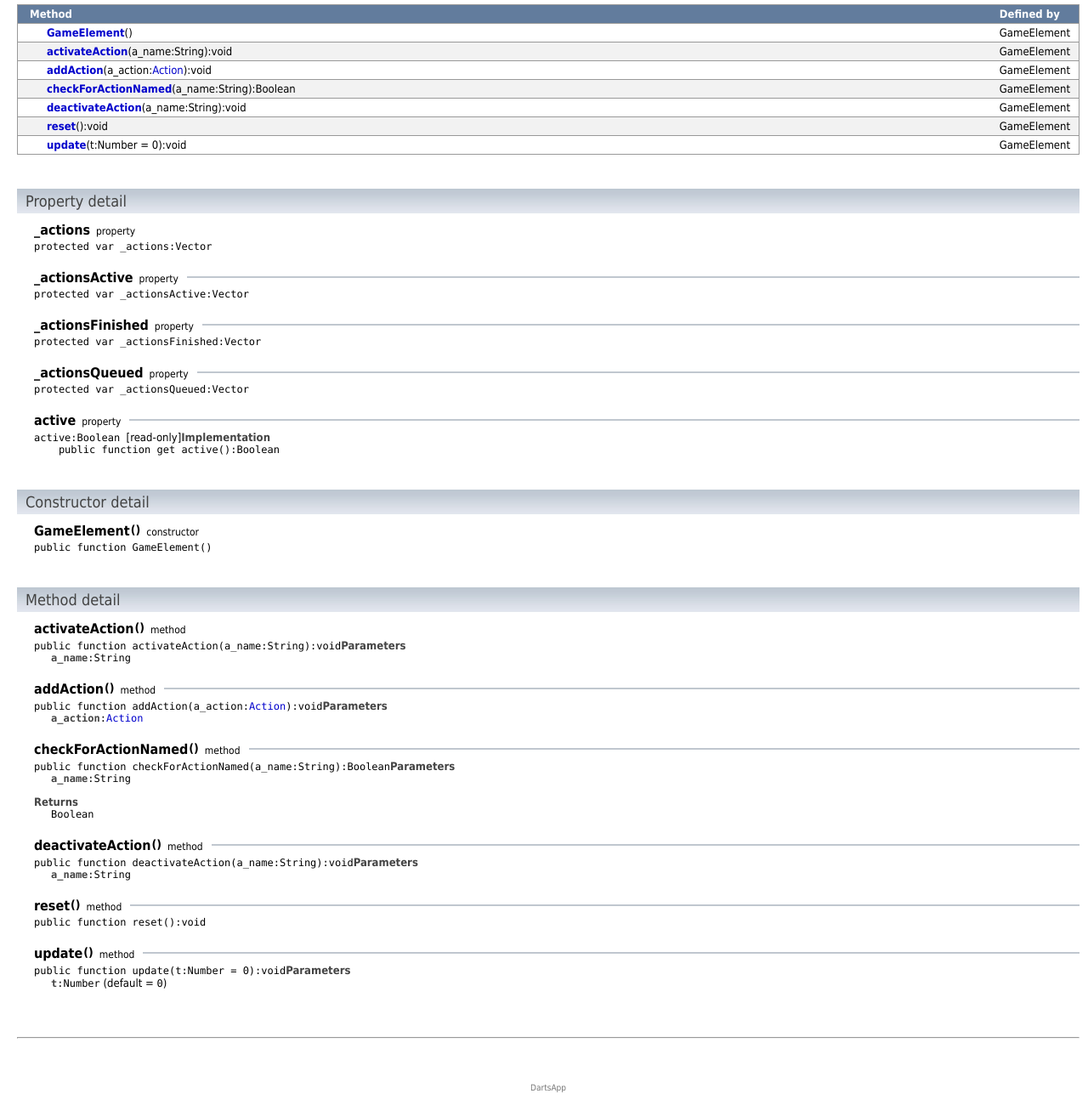
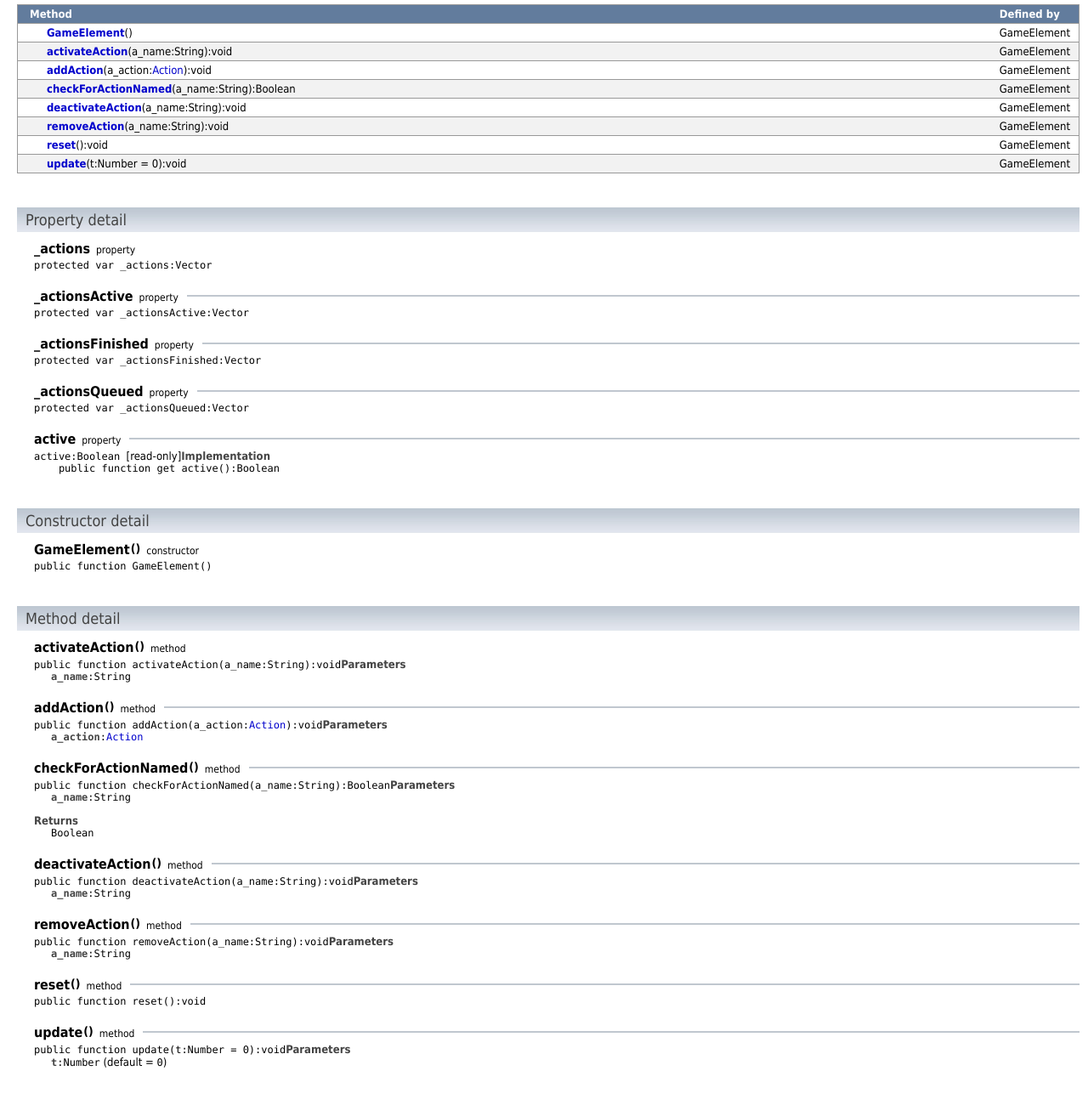
Before and after one commit to sdost/monsterproof-engine, a plain HTML site: page source/docs/com/bored/games/objects/GameElement.html in a window 1280 px wide. Shown: the part 620-1920 px from the top of the page at 85% size. Drawn offline with Linux system fonts and the light colour scheme.

Commit message:
Fixes.
Signed-off-by: sam <sam@inassets.com>

```diff
--- a/source/docs/com/bored/games/objects/GameElement.html
+++ b/source/docs/com/bored/games/objects/GameElement.html
@@ -4,7 +4,7 @@
 <META http-equiv="Content-Type" content="text/html; charset=UTF-8">
 <link rel="stylesheet" href="../../../../style.css" type="text/css" media="screen">
 <link rel="stylesheet" href="../../../../print.css" type="text/css" media="print">
-<meta content="GameElement,com.bored.games.objects.GameElement,_actions,_actionsActive,_actionsFinished,_actionsQueued,active,activateAction,addAction,checkForActionNamed,deactivateAction,reset,update" name="keywords">
+<meta content="GameElement,com.bored.games.objects.GameElement,_actions,_actionsActive,_actionsFinished,_actionsQueued,active,activateAction,addAction,checkForActionNamed,deactivateAction,removeAction,reset,update" name="keywords">
 <title>com.bored.games.objects.GameElement</title>
 </head>
 <body>
@@ -124,6 +124,13 @@ if (!isEclipse() || window.name != ECLIPSE_FRAME_NAME) {titleBar_setSubTitle("Cl
 <td class="summaryTablePaddingCol">&nbsp;</td><td class="summaryTableInheritanceCol">&nbsp;</td><td class="summaryTableSignatureCol">
 <div class="summarySignature">
 <a class="signatureLink" href="#deactivateAction()">deactivateAction</a>(a_name:String):void</div>
+<div class="summaryTableDescription"></div>
+</td><td class="summaryTableOwnerCol">GameElement</td>
+</tr>
+<tr class="">
+<td class="summaryTablePaddingCol">&nbsp;</td><td class="summaryTableInheritanceCol">&nbsp;</td><td class="summaryTableSignatureCol">
+<div class="summarySignature">
+<a class="signatureLink" href="#removeAction()">removeAction</a>(a_name:String):void</div>
 <div class="summaryTableDescription"></div>
 </td><td class="summaryTableOwnerCol">GameElement</td>
 </tr>
@@ -274,6 +281,20 @@ showHideInherited();
 </tr>
 </table>
 </div>
+<a name="removeAction()"></a>
+<table cellspacing="0" cellpadding="0" class="detailHeader">
+<tr>
+<td class="detailHeaderName">removeAction</td><td class="detailHeaderParens">()</td><td class="detailHeaderType">method</td><td class="detailHeaderRule">&nbsp;</td>
+</tr>
+</table>
+<div class="detailBody">
+<code>public function removeAction(a_name:String):void</code><span class="label">Parameters</span>
+<table border="0" cellspacing="0" cellpadding="0">
+<tr>
+<td width="20px"></td><td><code><span class="label">a_name</span>:String</code></td>
+</tr>
+</table>
+</div>
 <a name="reset()"></a>
 <table cellspacing="0" cellpadding="0" class="detailHeader">
 <tr>
```
Also changed, not shown: source/docs/all-index-R.html (+6 -0 lines), source/bin/linecount.txt, 4 other files.
